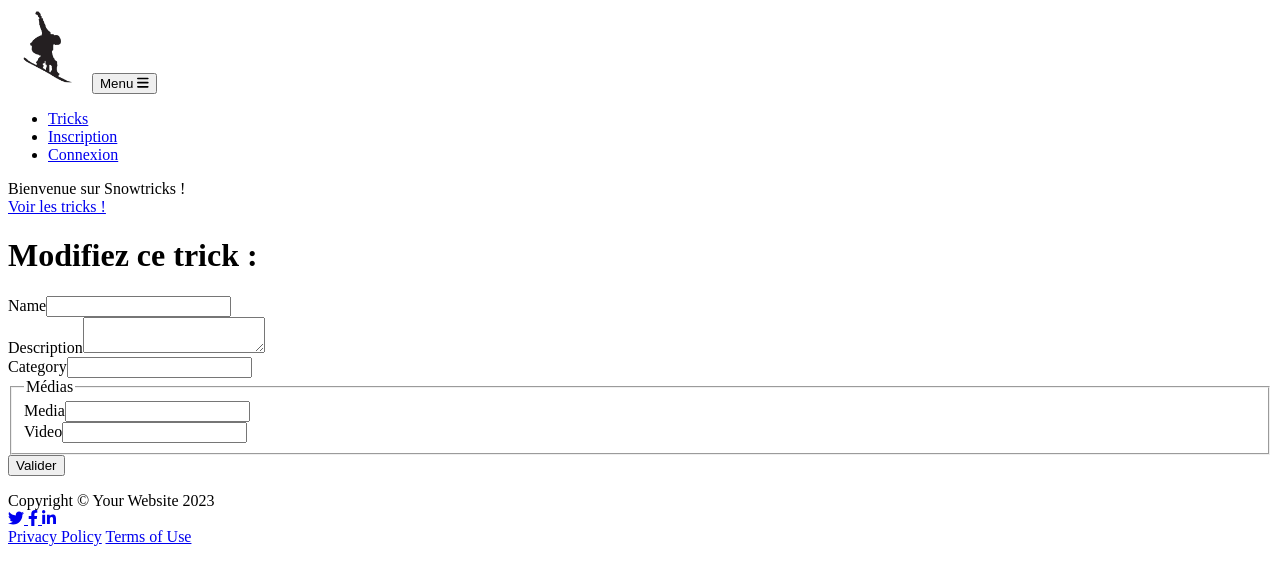
After one commit to devperez/snowtricks, a Symfony app: template templates/snowtricks/edit.html.twig in a window 1280 px wide. The commit adds this page. Shown: the top 585 px of the page. Run offline with Twig, Linux system fonts and the light colour scheme; the template is opened without the code that fills it, so the values that code supplies are empty; form fields are guessed from the names that the template uses; some libraries are stand-ins or nearby versions.

Commit message:
first steps with the edition of a trick

```diff
--- a/templates/base.html.twig
+++ b/templates/base.html.twig
@@ -23,7 +23,7 @@
 	<!-- Navigation-->
 		<nav class="navbar navbar-expand-lg navbar-dark fixed-top" id="mainNav">
 			<div class="container">
-				<a class="navbar-brand" href="#page-top"><img src="/assets/img/logo.png" alt="..."/></a>
+				<a class="navbar-brand" href="#page-top"><img src="/assets/img/logo.png" alt="logo" style="height:80px"/></a>
 				<button class="navbar-toggler" type="button" data-bs-toggle="collapse" data-bs-target="#navbarResponsive" aria-controls="navbarResponsive" aria-expanded="false" aria-label="Toggle navigation">
 					Menu
 					<i class="fas fa-bars ms-1"></i>
--- /dev/null
+++ b/templates/snowtricks/edit.html.twig
@@ -0,0 +1,45 @@
+{% extends 'base.html.twig' %}
+
+{% block body %}
+
+	{% for label, messages in app.flashes %}
+		{% for message in messages %}
+			<div class="alert alert-{{ label }} alert-dismissible" role="alert">
+				<button type="button" class="btn-close" data-bs-dismiss="alert" aria-label="Close"></button>
+				<div class="alert-message">
+					{{ message|raw }}
+				</div>
+			</div>
+		{% endfor %}
+	{% endfor %}
+
+	<div class="container pt-4">
+		<div class="row">
+			<div class="col">
+				<h1 class="h3 mb-3 font-weight-normal">Modifiez ce trick :</h1>
+				<form method="POST" action="#" enctype="multipart/form-data">
+					{{ form_start(trickForm) }}
+					{{ form_row(trickForm.name) }}
+					{{ form_row(trickForm.description) }}
+					{{ form_row(trickForm.category) }}
+					<fieldset>
+						<legend>Médias</legend>
+							{{ form_row(trickForm.media) }}
+							{{ form_row(trickForm.video) }}
+					</fieldset>
+					<button type="submit" class="btn btn-primary mt-4">Valider</button>
+					{{ form_end(trickForm) }}
+				</form>
+			</div>
+		</div>
+        {% for mediaItem in media %}
+            {% if mediaItem.type == 'photo' %}
+                <img src="{{ asset(mediaItem.media) }}" alt="Image" />
+            {% elseif mediaItem.type == 'video' %}
+                {{ mediaItem.media|raw }}
+            {% endif %}
+        {% endfor %}
+
+	</div>
+
+{% endblock %}
--- a/templates/snowtricks/index.html.twig
+++ b/templates/snowtricks/index.html.twig
@@ -41,7 +41,10 @@
 								<div class="trick-caption">
 									<div class="trick-caption-heading">{{ trick.name }}
 										{% if app.user.id == trick.user.id %}
-											<img src="/assets/img/trash-solid.svg" class="delete" data-id="{{ trick.id }}" title="Supprimer cet article" style="margin-left:15px; cursor:pointer"></img>
+										<div class="delete" data-id="{{ trick.id }}">
+											<i class="fa-solid fa-trash" style="cursor:pointer"></i>
+										</div>
+											{# <img src="/assets/img/trash-solid.svg" class="delete" data-id="{{ trick.id }}" title="Supprimer cet article" style="margin-left:15px; cursor:pointer"></img> #}
 											{# <p class="delete" data-id="{{ trick.id }}" style="cursor:pointer">Supprimer</p> #}
 										{% endif %}
 									</div>
```
Also changed, not shown: assets/app.js (+0 -29 lines), src/Controller/SnowtricksController.php (+5 -3 lines), templates/snowtricks/show.html.twig (+5 -6 lines), public/assets/img/pen-solid.svg (deleted), public/assets/img/trash-solid.svg (deleted).
